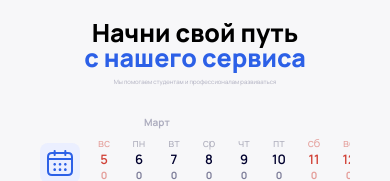
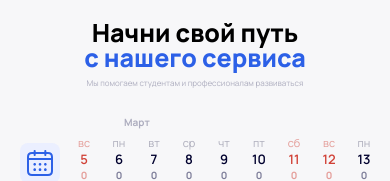
Before and after one commit to The-Conference/findconf, a React (Create React App) app: page / in a window 390 px wide. Shown: the part 350-531 px from the top of the page. Built offline with nearby package versions, Linux system fonts and the light colour scheme; no server answers.

Commit message:
updated build (extra padding remo ved, font size changed

```diff
--- a/src/Components/Calendar/calendarFilter.css
+++ b/src/Components/Calendar/calendarFilter.css
@@ -58,7 +58,7 @@ abbr[title] {
 
 .calender-filter {
   position: absolute;
-  top: 8vh;
+  top: 10vh;
   left: 15vw;
 }
 @media (max-width: 725px) {
--- a/src/Components/Conference/conference.scss
+++ b/src/Components/Conference/conference.scss
@@ -76,7 +76,7 @@
             font-size: 10px;
           }
           @media (max-width: 400px) {
-            font-size: 5px;
+            font-size: 8px;
           }
         }
         @media screen and (max-width: 1000px) {
@@ -92,7 +92,7 @@
           font-size: 10px;
         }
         @media (max-width: 400px) {
-          font-size: 5px;
+          font-size: 8px;
         }
       }
     }
--- a/src/Components/Filters/filters.scss
+++ b/src/Components/Filters/filters.scss
@@ -66,6 +66,7 @@
         li {
           padding: 10px;
           border-radius: 9px;
+          margin-bottom: 10px;
         }
       }
     }
--- a/src/Components/Greeting/greeting.scss
+++ b/src/Components/Greeting/greeting.scss
@@ -68,7 +68,7 @@
         line-height: 8px;
       }
       @media screen and (max-width: 559px) {
-        font-size: 6px;
+        font-size: 8px;
         line-height: 5px;
       }
     }
--- a/src/Components/Main/main.scss
+++ b/src/Components/Main/main.scss
@@ -1,3 +1,3 @@
 .main {
-  padding: 0 20px 100px 20px;
+  padding: 0 0 100px 0;
 }
```
Also changed, not shown: 6 other files (tests, documents, lock files or other folders).
